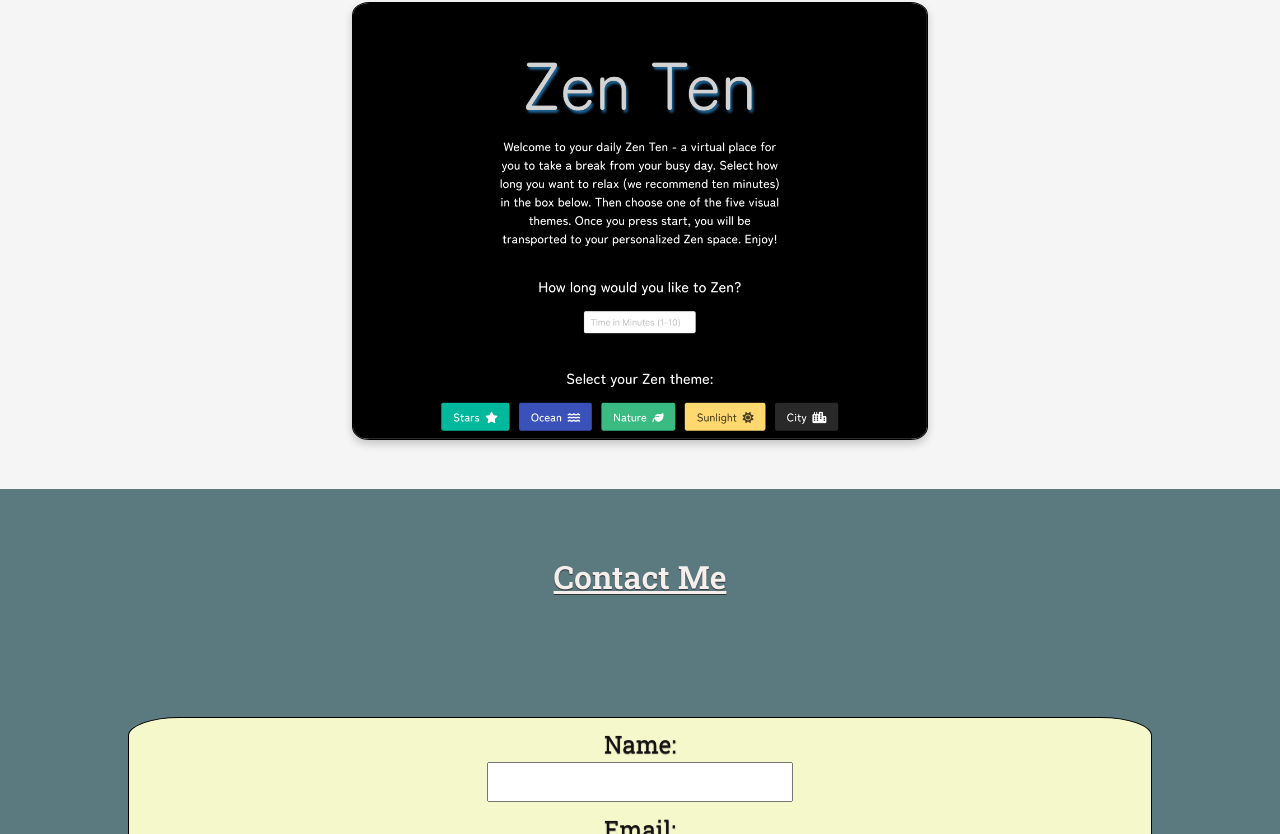
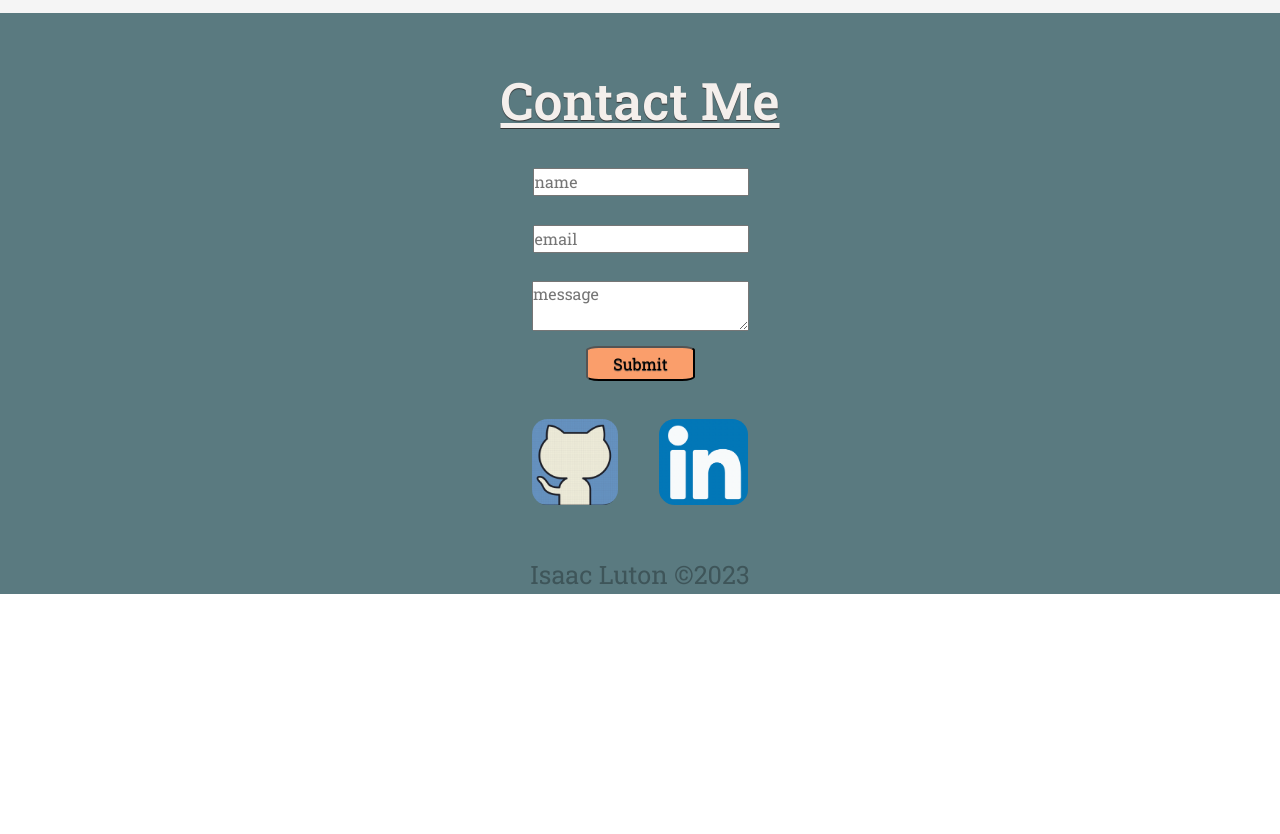
Before and after one commit to ILuton/IsaacPortfolio, a React (Create React App) app: page / in a window 1280 px wide. Shown: the part 3466-4300 px from the top of the page. After the commit the page ends 4060 px from the top, so only its background shows below. Built offline with nearby package versions, Linux system fonts and the light colour scheme.

Commit message:
layout design for comment message

```diff
--- a/package.json
+++ b/package.json
@@ -3,9 +3,6 @@
   "version": "0.1.0",
   "private": true,
   "dependencies": {
-    "@fortawesome/fontawesome-svg-core": "^6.3.0",
-    "@fortawesome/free-solid-svg-icons": "^6.3.0",
-    "@fortawesome/react-fontawesome": "^0.2.0",
     "@testing-library/jest-dom": "^5.16.5",
     "@testing-library/react": "^13.4.0",
     "@testing-library/user-event": "^13.5.0",
--- a/src/components/Form.js
+++ b/src/components/Form.js
@@ -80,16 +80,13 @@ function Form() {
       {isSubmitted && <PopupSubmit />}
       <form onSubmit={handleSubmit} className="commentForm">
         <label className='name'>
-          Name:
-          <input type="text" name="name" value={formData.name} onChange={handleChange} />
+          <input placeholder="name" type="text" name="name" value={formData.name} onChange={handleChange} />
         </label>
         <label className='email'>
-          Email:
-          <input type="email" name="email" value={formData.email} onChange={handleChange} />
+          <input placeHolder="email"type="email" name="email" value={formData.email} onChange={handleChange} />
         </label>
         <label className='message'>
-          Message:
-          <textarea name="message" value={formData.message} onChange={handleChange} />
+          <textarea placeholder="message" name="message" value={formData.message} onChange={handleChange} />
         </label>
         <button className='sumbitButton' type="submit">Submit</button>
       </form>
--- a/src/components/Project.js
+++ b/src/components/Project.js
@@ -6,8 +6,6 @@ import Stop from "../images/stop.png";
 import Top from "../images/top.png";
 import Devise from "../images/devise.png";
 import Zen from "../images/zen.png";
-import { FontAwesomeIcon } from "@fortawesome/react-fontawesome";
-import { faAngleDoubleUp } from "@fortawesome/free-solid-svg-icons";
 
 function Item({ name, description, techUsed, liveLink, githubLink }) {
   const [isOpen, setIsOpen] = useState(false);
@@ -65,16 +63,17 @@ function Item({ name, description, techUsed, liveLink, githubLink }) {
           <h2>{name}</h2>
           <p>{description}</p>
           <p>{techUsed}</p>
-          <div>
-            <h4>Live link:</h4>
-            <a href={liveLink} target="_blank" rel="noreferrer">{liveLink}</a>
-            <h4>Github link:</h4>
-            <a href={githubLink} target="_blank" rel="noreferrer">{githubLink}</a>
+          <div className="popupLinks">
+            <a href={liveLink} target="_blank" rel="noreferrer">
+              <h4>Live link</h4>
+            </a>
+            <a href={githubLink} target="_blank" rel="noreferrer">
+              <h4>Github link</h4>
+            </a>
           </div>
-          <div onClick={togglePopup}>
-            <FontAwesomeIcon icon={faAngleDoubleUp}></FontAwesomeIcon>
-            close
-          </div>
+          <button onClick={togglePopup} className="close">
+            &#x2716;
+          </button>
         </div>
       )}
     </div>
@@ -89,7 +88,8 @@ function Project() {
         "S.T.O.P. is a crowdfunding platform designed for small scientific research programs to help secure funding.",
       liveLink: "https://stop.herokuapp.com/",
       githubLink: "https://github.com/ILuton/STOP",
-      technologiesUsed: "f",
+      technologiesUsed:
+        "React, HTML, CSS, MongoDB, GraphQL, Apollo Server, JSON Web Tokens, Stripe",
     },
     {
       name: "Devise",
@@ -97,7 +97,8 @@ function Project() {
         "Devise is a project planning website that allows users create/join teams with coworkers to manage and orgainze all aspects of a projects in one location.",
       liveLink: "https://devise.herokuapp.com/",
       githubLink: "https://github.com/ILuton/DEVise-",
-      technologiesUsed: "",
+      technologiesUsed:
+        "Javascript, HTML, CSS, HandleBars, MySql, Express.js, Bcrypt",
     },
     {
       name: "Top Tech Blog",
@@ -105,7 +106,8 @@ function Project() {
         "Blog site for users to create posts about new and interesting technolgies and share with others",
       liveLink: "https://thawing-fortress-77603.herokuapp.com/",
       githubLink: "https://github.com/ILuton/Tech-Blog-",
-      technologiesUsed: "",
+      technologiesUsed:
+        "Javascript, HTML, CSS, HandleBars, MySql, Express.js, Bcrypt",
     },
     {
       name: "Zen Ten",
@@ -113,7 +115,7 @@ function Project() {
         "Zen Ten is a meditation website where users can pair calming relaxing images of their choice with music for a set duration of the users choosing.",
       liveLink: "",
       githubLink: "",
-      technologiesUsed: "",
+      technologiesUsed: "Javascript, CSS, HTML, Bulma, Web API's",
     },
   ];
 
--- a/src/css/Contact.css
+++ b/src/css/Contact.css
@@ -1,8 +1,11 @@
 .contactContainer {
-  height: 90vh;
+  height: auto;
   width: 100vw;
   background-color: #5a7a80;
-  overflow: hidden
+  overflow: hidden;
+  display: flex;
+  flex-direction: column;
+  justify-content: space-between;
 }
 
 .contactTitle {
@@ -12,37 +15,43 @@
   width: 100%;
   text-align: center;
   height: 5%;
-  margin-top: 5%;
+  font-size: calc(30px + (80 - 30) * ((100vw - 300px) / (2560 - 300)));
+  margin-bottom: calc(20px + (40 - 20) * ((100vw - 300px) / (2560 - 300)));
+  margin-top: calc(40px + (60 - 40) * ((100vw - 300px) / (2560 - 300)));
 }
 
 .contactLinkedin {
-  width: 15vw;
+  width: calc(80px + (100 - 80) * ((100vw - 300px) / (2560 - 300)));
   height: auto;
   border-radius: 18%;
+  margin-top: 10px;
+  margin-left: 10px;
 }
 
 .contactGithub {
-  width: 15vw;
+  width: calc(75px + (100 - 75) * ((100vw - 300px) / (2560 - 300)));
   height: auto;
   border-radius: 18%;
+  margin-top: 10px;
+  margin-right: 10px;
 }
 
 .contactBottom {
   width: 100%;
-  height: 20%;
   display: flex !important;
   flex-direction: column;
   align-items: center;
   justify-content: flex-end;
 }
 
-.contactLinks  {
-  width: 40%;
+.contactLinks {
+  width: calc(150px + (300 - 150) * ((100vw - 300px) / (2560 - 300)));
   display: flex;
   justify-content: space-between;
 }
 
-.contactBottom p{
-  opacity: .3;
+.contactBottom p {
+  opacity: 0.3;
   margin-top: 4%;
+  font-size: calc(14px + (40 - 14) * ((100vw - 300px) / (2560 - 300)));
 }
--- a/src/css/Form.css
+++ b/src/css/Form.css
@@ -1,5 +1,5 @@
 .formContainer {
-  height: 70%;
+  height: 50%;
   width: 100%;
   display: flex;
   flex-direction: column;
@@ -7,20 +7,14 @@
   justify-content: space-around;
 }
 
-.commentForm {
+.commentForm{
   display: flex;
   flex-direction: column;
   align-items: center;
-  justify-content: space-evenly;
-  height: 80%;
-  width: 80%;
-  margin-top: 10%;
-  color: #151312;
-  background-color: #f5f8cb;
-  border-radius: 5%;
-  font-size: 150%;
-  border: 1px solid black;
-  transform: perspective(500px) rotateY(180deg);
+}
+
+form label{
+  margin-bottom: calc(20px + (40 - 20) * ((100vw - 300px) / (2560 - 300)));
 }
 
 .formAnimation {
@@ -42,6 +36,7 @@
   justify-content: center;
   align-items: center;
   text-shadow: 0px 1px 1px #333;
+  margin-bottom: 15px;
 }
 
 .name {
@@ -66,12 +61,14 @@
   border-radius: 12%;
   text-shadow: 0px 1px 1px #333;
   padding: 1.5%;
+  width: 50%;
+  margin-bottom: calc(20px + (40 - 20) * ((100vw - 300px) / (2560 - 300)));
 }
 
 form input{
-  width: 95%;
+  width: 100%;
 }
 
 form textarea{
-  width: 95%;
+  width: 100%;
 }
--- a/src/css/Popup.css
+++ b/src/css/Popup.css
@@ -9,7 +9,9 @@
   align-items: center;
   text-align: center;
   height: 100%;
-  padding: 5px;
+  padding: 10px;
+  background-color: rgb(214, 208, 208);
+  border-radius: 3%;
 }
 
 @keyframes slide-in {
@@ -20,24 +22,43 @@
 }
 
 .animatePopup h2 {
-  font-size: calc(24px + (80 - 24) * ((100vw - 300px) / (2560 - 300)));
+  font-size: calc(24px + (50 - 24) * ((100vw - 300px) / (2560 - 300)));
   margin-bottom: 10px;
   color: rgb(16, 14, 14);
 }
 
 .animatePopup p {
-  font-size: calc(14px + (30 - 14) * ((100vw - 300px) / (2560 - 300)));
+  font-size: calc(14px + (28 - 14) * ((100vw - 300px) / (2560 - 300)));
   margin-bottom: 20px;
 }
 
-.popup button {
-  display: block;
-  margin: 0 auto;
+.popupLinks{
+  display: flex;
+  justify-content: space-between;
+  align-items: center;
+  width: 90%;
 }
+
+.popupLinks{
+  font-size: calc(14px + (28 - 14) * ((100vw - 300px) / (2560 - 300)));
+}
+
+.close{
+  width: auto;
+  height:auto;
+  font-size: calc(14px + (28 - 14) * ((100vw - 300px) / (2560 - 300)));
+  border: none;
+  background-color: transparent;
+  cursor: pointer;
+  transition: transform 0.3s ease;
+}
+
 
 @media only screen and (min-width: 769px) {
   .animatePopup {
     transform: translateX(-100%);
+    width: 50%;
+
   }
 
   @keyframes slide-in {
--- a/src/css/Projects.css
+++ b/src/css/Projects.css
@@ -20,11 +20,11 @@
   justify-content: center;
   align-items: center;
   height: auto;
-  margin-bottom: calc(40px + (60 - 40) * ((100vw - 300px) / (2560 - 300)));
+  margin-bottom: calc(20px + (40 - 20) * ((100vw - 300px) / (2560 - 300)));
 }
 
 .projectImage {
-  width: calc(250px + (1000 - 250) * ((100vw - 300px) / (2560 - 300)));
+  width: calc(250px + (700 - 250) * ((100vw - 300px) / (2560 - 300)));
   height: auto;
   border-radius: 3%;
   border-radius: 3%;
@@ -32,6 +32,7 @@
   box-shadow: 0 4px 8px rgba(0, 0, 0, 0.2);
   transform: translateY(+50%);
   opacity: 0;
+  margin-bottom: 10px;
 }
 
 .animateProject {
@@ -47,4 +48,9 @@
     flex-direction: row;
 
   }
+
+  .animateProject{
+    margin-bottom: 0px;
+    margin-right: 10px;
+  }
 }
```
Also changed, not shown: 1 other file (tests, documents, lock files or other folders).
